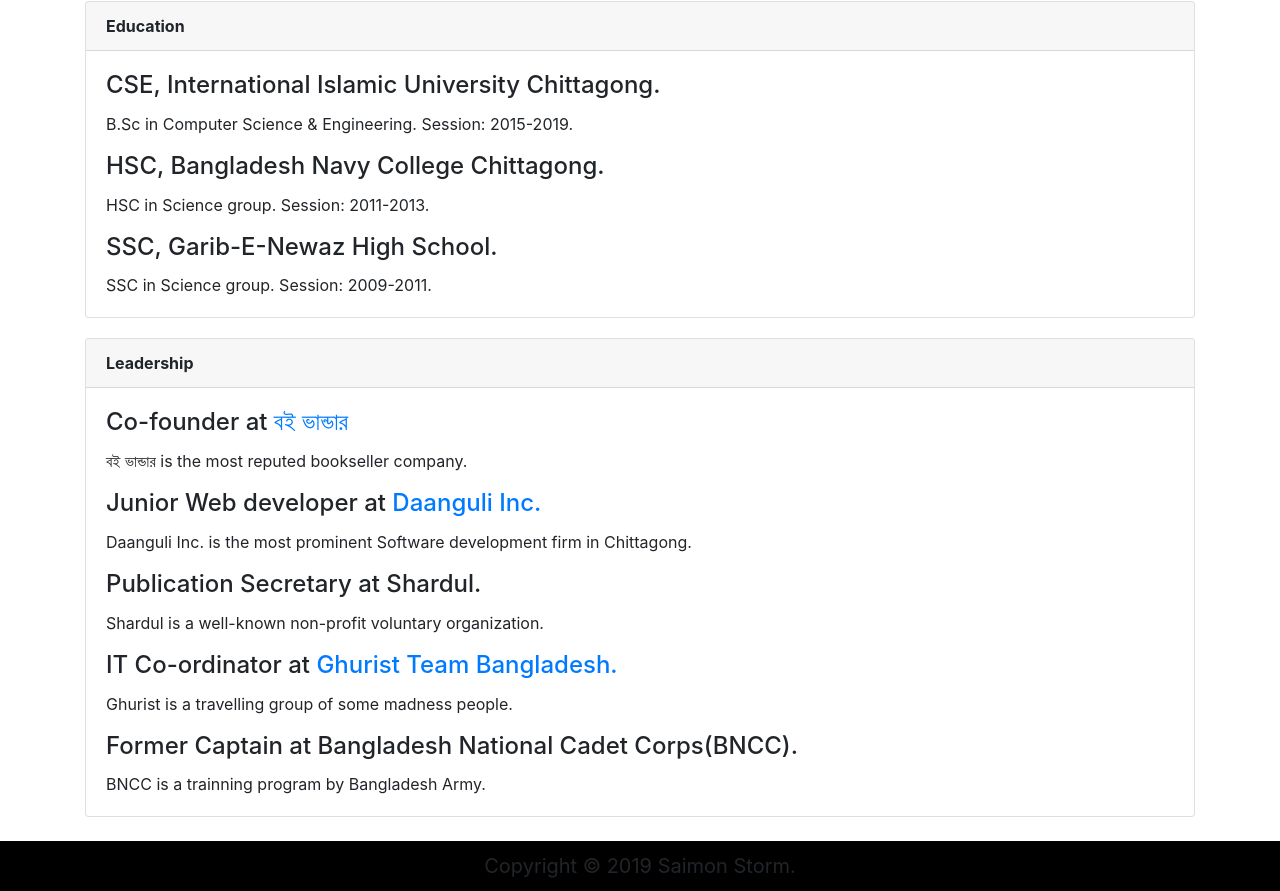
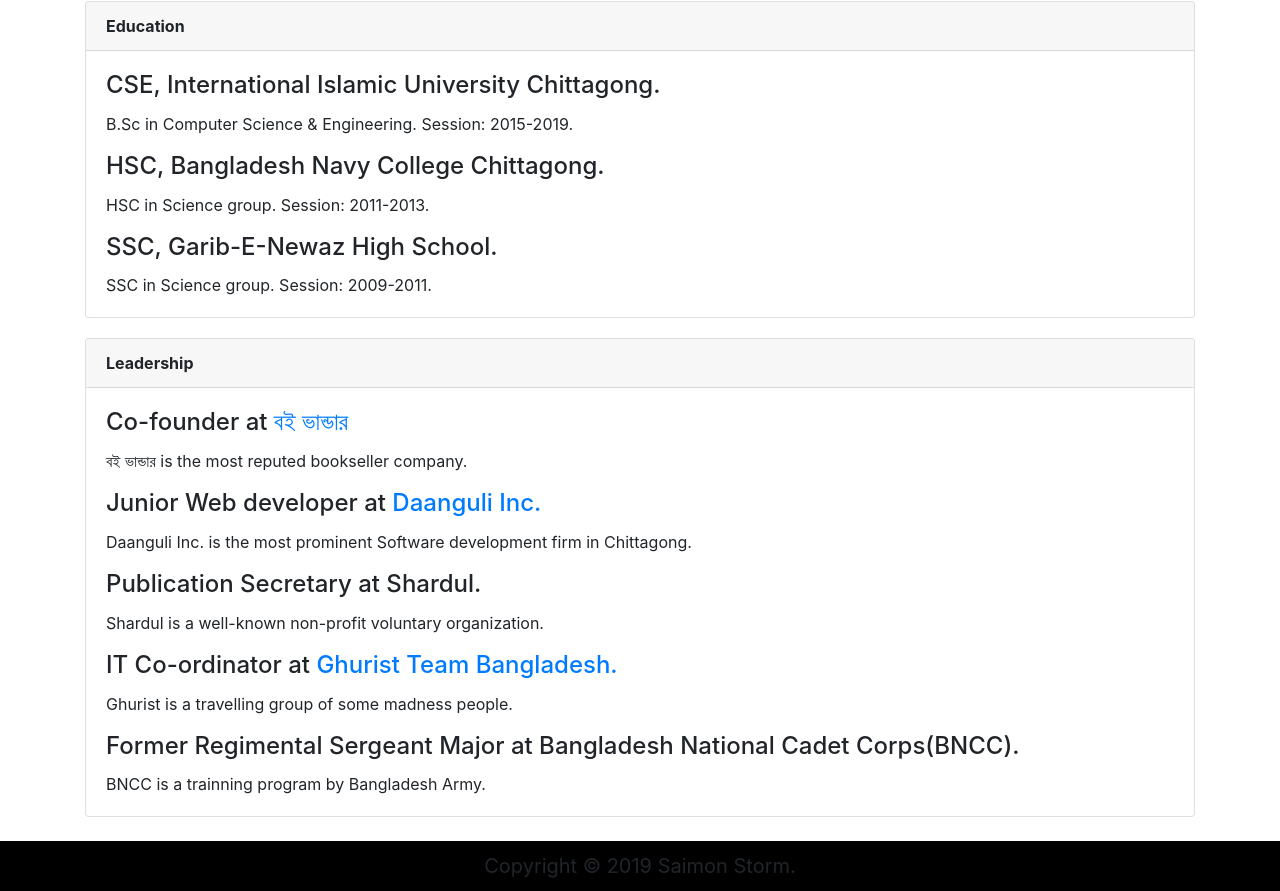
Before and after one commit to Saimon2323/portfolio, a plain HTML site: page index.html in a window 1280 px wide. Shown: the part 1677-2568 px from the top of the page. Drawn offline with nearby package versions, Linux system fonts and the light colour scheme.

```diff
--- a/index.html
+++ b/index.html
@@ -48,7 +48,7 @@
           <li class="nav-item">
             <a class="nav-link" href="#programs">Programs</a>
           </li>
-          <li class="nav-item dropdown">
+          <!-- <li class="nav-item dropdown">
             <a class="nav-link dropdown-toggle" href="#" id="navbarDropdown" role="button" data-toggle="dropdown" aria-haspopup="true" aria-expanded="false">
             Dropdown
             </a>
@@ -58,7 +58,7 @@
             <div class="dropdown-divider"></div>
               <a class="dropdown-item" href="#">Something else here</a>
             </div>
-          </li>
+          </li> -->
         </ul>
         <form class="form-inline my-2 my-lg-0">
           <input class="form-control mr-sm-2" type="search" placeholder="Search" aria-label="Search">
@@ -205,7 +205,7 @@
     <p class="card-text">Shardul is a well-known non-profit voluntary organization.</p>
     <h4 class="card-title">IT Co-ordinator at <a href="https://www.facebook.com/ghurist/" target="_blank">Ghurist Team Bangladesh.</a></h4>
     <p class="card-text">Ghurist is a travelling group of some madness people.</p>
-    <h4 class="card-title">Former Captain at Bangladesh National Cadet Corps(BNCC).</h4>
+    <h4 class="card-title">Former Regimental Sergeant Major at Bangladesh National Cadet Corps(BNCC).</h4>
     <p class="card-text">BNCC is a trainning program by Bangladesh Army.</p>
 
 
```
